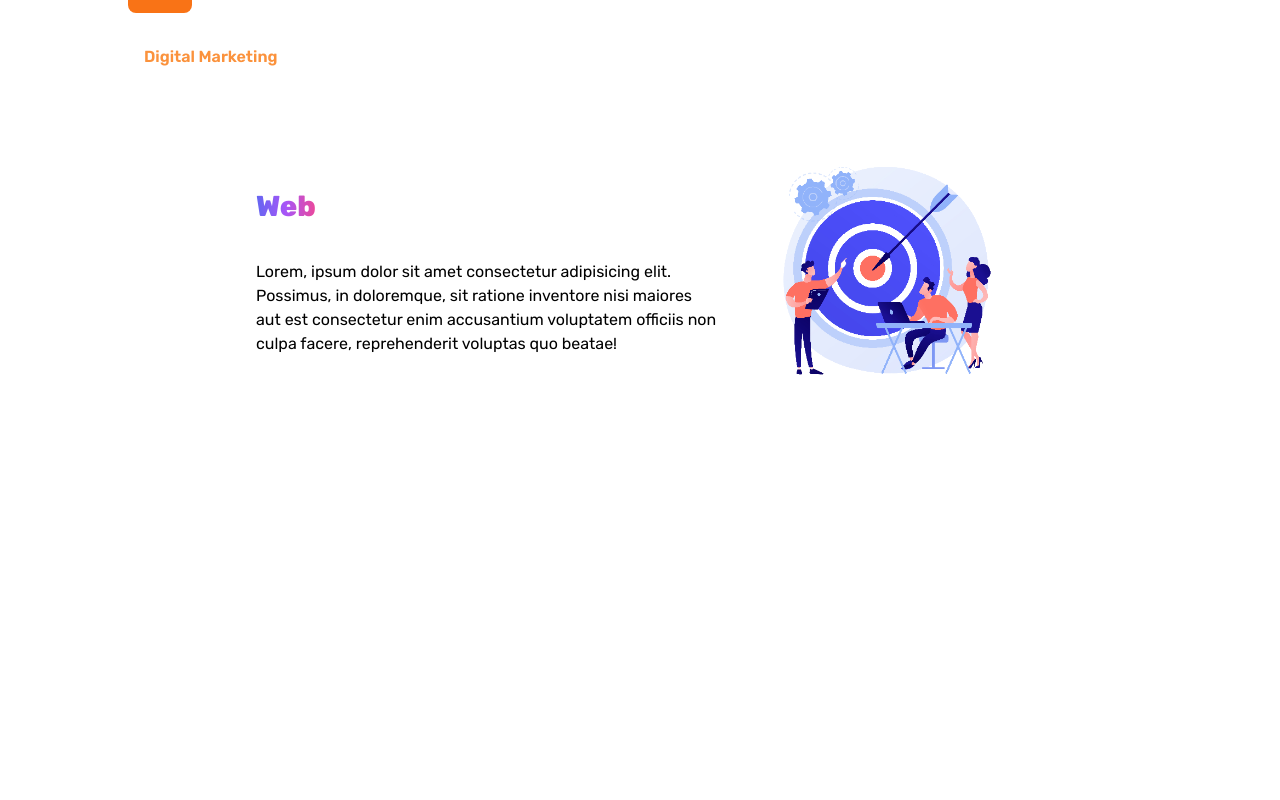
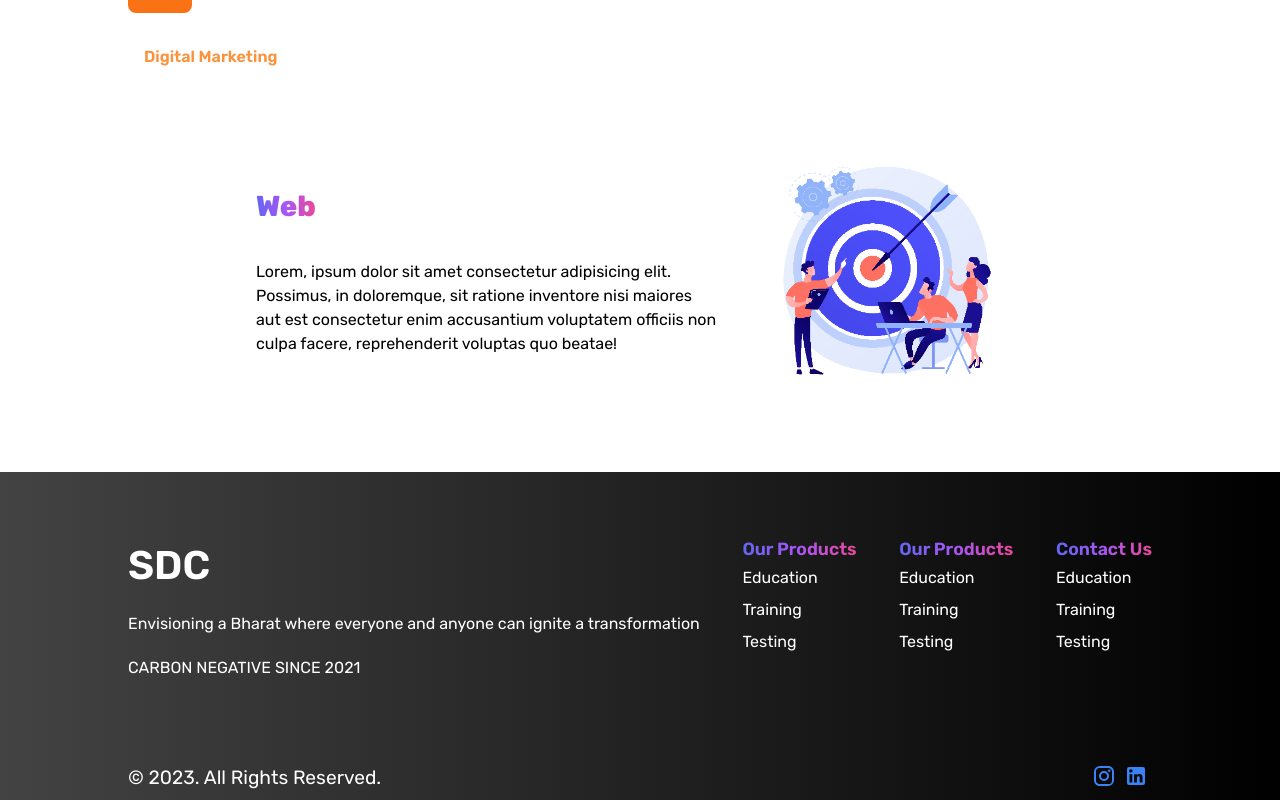
Before and after one commit to SDC-INDIA/sdc-website, a Next.js app: page / in a window 1280 px wide. Shown: the part 1530-2330 px from the top of the page. Before the commit the page ends 1986 px from the top, so only its background shows below. Built offline with nearby package versions, Linux system fonts and the light colour scheme.

Commit message:
footer completed

```diff
--- /dev/null
+++ b/components/HomePage/Footer/Footer.tsx
@@ -0,0 +1,45 @@
+import InstagramIcon from '@mui/icons-material/Instagram';
+import LinkedInIcon from '@mui/icons-material/LinkedIn';
+import SocialMedia from './SocialMedia';
+
+const Footer = () => {
+    return (
+        <div className="mt-16 bg-gradient-to-r from-[#434343] to-black text-white text-center md:text-left">
+            <div className="lg:w-[80%] w-[90%] mx-auto py-16 flex justify-between flex-col md:flex-row gap-4">
+                <div>
+                    <h1 className="text-[2.5rem] font-semibold">SDC</h1>
+                    <h2 className="py-4">Envisioning a Bharat where everyone and anyone can ignite a transformation</h2>
+                    <p className="py-1">CARBON NEGATIVE SINCE 2021</p>
+                </div>
+                <div>
+                    <h1 className="custom-color-text text-[1.1rem] font-semibold">Our Products</h1>
+                    <p className="py-1">Education</p>
+                    <p className="py-1">Training</p>
+                    <p className="py-1">Testing</p>
+                </div>
+                <div>
+                    <h1 className="custom-color-text text-[1.1rem] font-semibold">Our Products</h1>
+                    <p className="py-1">Education</p>
+                    <p className="py-1">Training</p>
+                    <p className="py-1">Testing</p>
+                </div>
+                <div>
+                    <h1 className="custom-color-text text-[1.1rem] font-semibold">Contact Us</h1>
+                    <p className="py-1">Education</p>
+                    <p className="py-1">Training</p>
+                    <p className="py-1">Testing</p>
+                </div>
+            </div>
+            <div className="pt-4 pb-2 lg:w-[80%] w-[90%] mx-auto flex justify-between">
+                <h1 className="text-[1.2rem]">© 2023. All Rights Reserved.</h1>
+                <div>
+                    <SocialMedia href="" Icon={InstagramIcon} />
+                    <SocialMedia href="" Icon={LinkedInIcon} />
+                </div>
+
+            </div>
+        </div>
+    )
+}
+
+export default Footer;
--- /dev/null
+++ b/components/HomePage/Footer/SocialMedia.tsx
@@ -0,0 +1,10 @@
+import Link from 'next/link';
+
+const SocialMedia = (props: any) => {
+    const { Icon, href } = props;
+  return (
+    <Link href={href} className='px-1'><Icon className='text-blue-500 hover:text-orange-500 text-[1.9rem]' /></Link>
+  )
+}
+
+export default SocialMedia;
--- a/pages/index.tsx
+++ b/pages/index.tsx
@@ -1,15 +1,19 @@
 import About from "@/components/HomePage/About/About"
 import Domain from "@/components/HomePage/Domain/Domain"
+import Footer from "@/components/HomePage/Footer/Footer"
 import Hero from "@/components/HomePage/Hero/Hero"
 import Navbar from "@/components/HomePage/Navbar/Navbar"
 
 export default function Home() {
   return (
     <div>
-      <Navbar />
-      <Hero />
-      <About />
-      <Domain />
+      <div className="lg:w-[80%] w-[90%] mx-auto">
+        <Navbar />
+        <Hero />
+        <About />
+        <Domain />
+      </div>
+      <Footer />
     </div>
   )
 }
--- a/styles/globals.css
+++ b/styles/globals.css
@@ -10,9 +10,6 @@
         @apply font-rubik;
         scroll-behavior: smooth !important;
     }
-    body {
-        @apply lg:w-[80%] w-[90%] mx-auto;
-    }
     .custom-color-text {
         @apply bg-gradient-to-r from-indigo-500 via-purple-500 to-pink-500 text-transparent bg-clip-text;
     }
```
